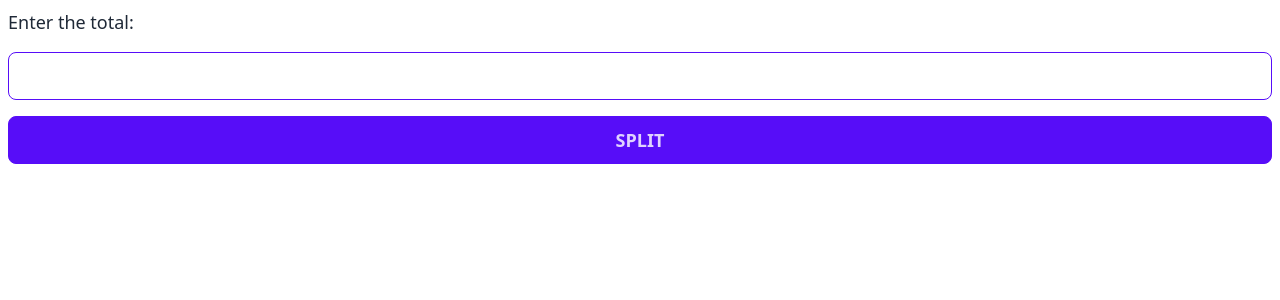
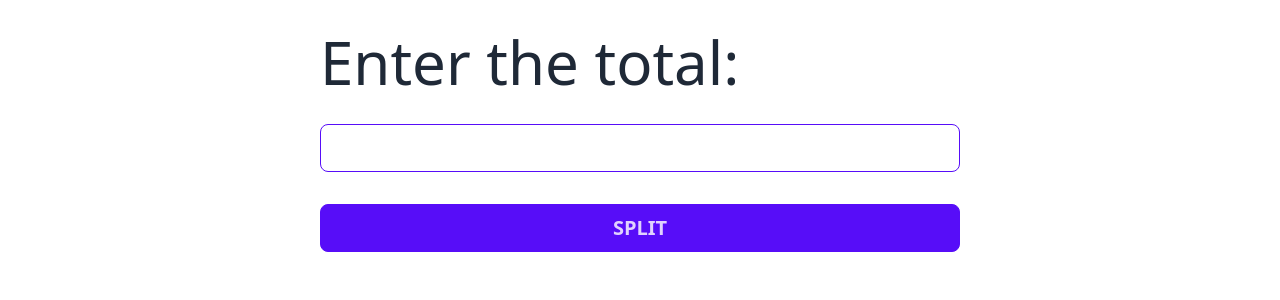
Before and after one commit to ajmir-github/splitpay, a React (Create React App) app: page / in a window 1280 px wide. Shown: the top 300 px of the page. Built offline with nearby package versions, Linux system fonts and the light colour scheme.

Commit message:
styles made elegent

```diff
--- a/src/App.js
+++ b/src/App.js
@@ -16,16 +16,16 @@ function Home({ setStore }) {
     navigate("/split");
   }
   return (
-    <div className="flex flex-col gap-4 grow">
-      <div className="grow text-lg">Enter the total:</div>
+    <div className="flex flex-col gap-4 sm:gap-8 grow">
+      <div className="grow text-4xl sm:text-6xl">Enter the total:</div>
       <input
         id="totalInput"
         type="number"
-        className="input input-bordered input-primary grow text-lg"
+        className="input input-bordered input-primary grow text-xl text-center"
         value={input}
         onChange={(e) => setInput(e.target.value)}
       />
-      <button onClick={nextPage} className="btn btn-primary text-lg">
+      <button onClick={nextPage} className="btn btn-primary text-xl">
         Split
       </button>
     </div>
@@ -34,7 +34,7 @@ function Home({ setStore }) {
 
 function Indicator({ store }) {
   return (
-    <div className="stats stats-horizontal shadow">
+    <div className="stats stats-horizontal">
       <div className="stat">
         <div className="stat-title">Total</div>
         <div className="stat-value">€{store.total}</div>
@@ -79,16 +79,15 @@ function PayFor({ setStore }) {
     setSubTotal(0);
   };
   return (
-    <div className="flex flex-col gap-4">
+    <div className="flex flex-col gap-4 sm:gap-8">
       {list.length > 0 && (
-        <div className="overflow-x-auto">
-          <table className="table">
+        <table className="table table-zebra table-lg">
           {/* head */}
           <thead>
             <tr>
-                <th>#</th>
-                <th>Price</th>
-                <th></th>
+              <th>#Items</th>
+              <th>Prices</th>
+              <th>Action</th>
             </tr>
           </thead>
           <tbody>
@@ -98,7 +97,7 @@ function PayFor({ setStore }) {
                 <td>€{price}</td>
                 <td>
                   <button
-                      className="btn btn-circle btn-sm btn-error"
+                    className="btn btn-circle btn-outline btn-sm btn-error"
                     onClick={() => removeFromList(index)}
                   >
                     <svg
@@ -121,11 +120,10 @@ function PayFor({ setStore }) {
             ))}
           </tbody>
         </table>
-        </div>
       )}
       <div className="join">
         <input
-          className="input input-bordered input-primary join-item grow text-lg"
+          className="input input-bordered input-primary join-item grow text-center text-lg"
           type="number"
           value={input}
           onChange={(e) => setInput(e.target.value)}
@@ -148,8 +146,8 @@ function PayFor({ setStore }) {
 
 function Split({ store, setStore }) {
   return (
-    <div className="flex flex-col gap-4 grow">
-      <Link to={"/"} className="btn grow btn-error btn-outline">
+    <div className="flex flex-col gap-4 sm:gap-8 grow">
+      <Link to={"/"} className="btn grow btn-error">
         Clear
       </Link>
       <Indicator store={store} />
@@ -169,7 +167,8 @@ function App() {
     console.log(store);
   });
   return (
-    <div className="flex justify-center p-2">
+    <div className="flex justify-center p-4 sm:p-8">
+      <div className="max-w-screen-sm grow">
         <BrowserRouter>
           <Routes>
             <Route
@@ -183,6 +182,7 @@ function App() {
           </Routes>
         </BrowserRouter>
       </div>
+    </div>
   );
 }
 
```
Lines whose indentation alone changed are shown as unchanged.
